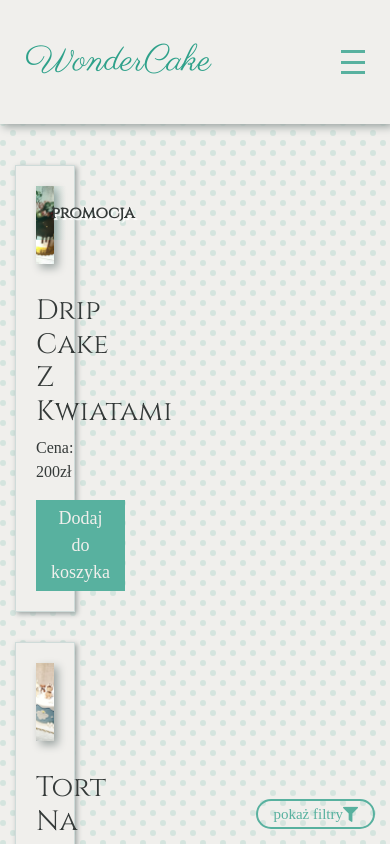
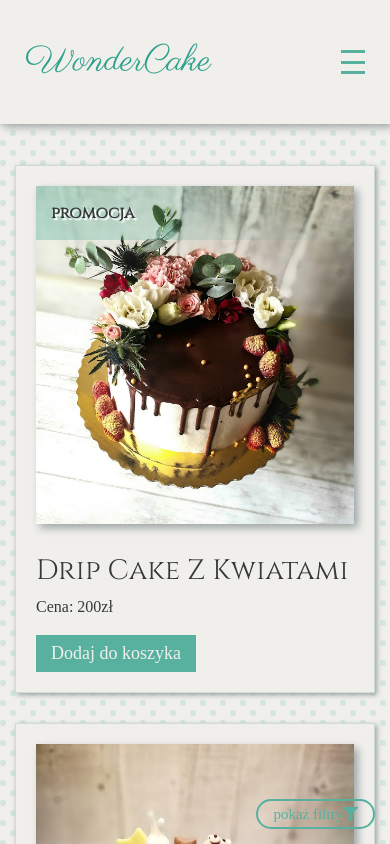
Before and after one commit to AnnaSzmyga/Online-Shop, a React (Create React App) app: page / in a window 390 px wide. Shown: the top 844 px of the page. Built offline with nearby package versions, Linux system fonts and the light colour scheme; a web font is replaced by a local one.

Commit message:
Add responsive behaviour and styles for pagination

```diff
--- a/src/components/features/Pagination/Pagination.js
+++ b/src/components/features/Pagination/Pagination.js
@@ -19,8 +19,10 @@ const Pagination = ({pagesNumber, currentPage, changeCurrentPage}) => {
         return (currentPage === page) ? true : false;
     }
 
+    const paginationSize = (window.innerWidth > 768) ? "" : "sm"
+
     return (
-        <PaginationBar className="pagination-bar">
+        <PaginationBar className="pagination-bar" size={paginationSize}>
             <PaginationItem onClick={() => {changeCurrentPage(1); window.scroll(0, 0)}} disabled={isDisabled(1)}>
                 <PaginationLink first />
             </PaginationItem>
--- a/src/components/features/Product/Product.js
+++ b/src/components/features/Product/Product.js
@@ -8,7 +8,7 @@ import './Product.scss';
 const Product = ({product, addToCart}) => {
     const infoDisplay = (product.info === "") ? 'none' : "block";
     return (
-        <Col sm="12" md="6">
+        <Col md="12" lg="6">
             <Fade timeout={100}>
                 <div className="product-card">
                     <Link to={`/cakes/${product.id}`} className="product-card__link">
--- a/src/components/features/Product/Product.scss
+++ b/src/components/features/Product/Product.scss
@@ -23,6 +23,10 @@
         background-size: cover;
         box-shadow: 4px 4px 8px #9ca5a3;
         position: relative;
+
+        @media(max-width: 767px) {
+            height: 40vh;
+        }
 
         &::after {
             display: flex;
--- a/src/components/features/ProductList/ProductList.scss
+++ b/src/components/features/ProductList/ProductList.scss
@@ -1,5 +1,9 @@
 .products {
     width: calc(100% - 300px);
+
+    @media(max-width: 767px) {
+        width: 100%;
+    }
 
     div[class^="col"] {
         padding: 15px;
--- a/src/index.scss
+++ b/src/index.scss
@@ -72,3 +72,7 @@ input[type=number]::-webkit-outer-spin-button {
 .page-item:first-child .page-link, .page-item:last-child .page-link {
     border-radius: 0;
 }
+
+.pagination-sm .page-link {
+	padding: .25rem .4rem;
+}
```
